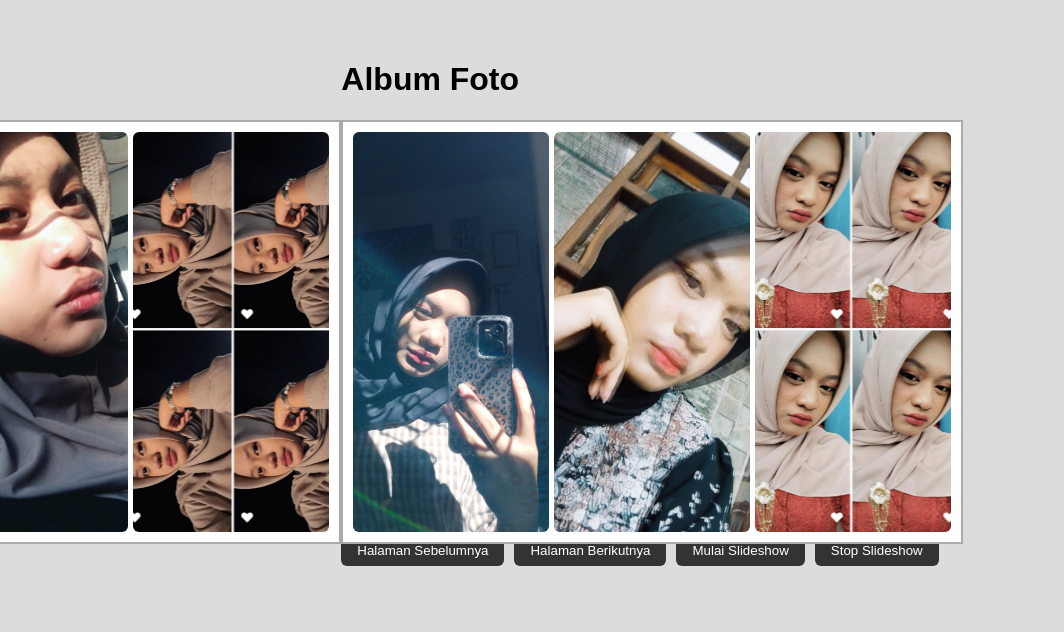
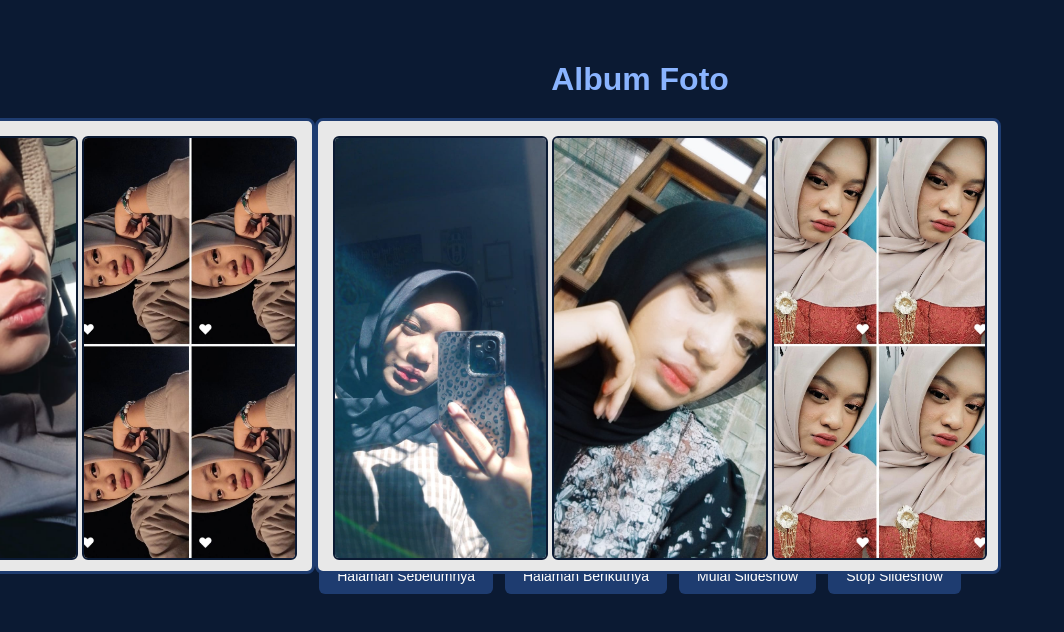
Before and after one commit to HANFANDA-krn/KEYLA, a plain HTML site: page index.html in a window 1280 px wide. Shown: the whole page, without its empty margins (0-1064 px from the left). Drawn offline with Linux system fonts and the light colour scheme.

Commit message:
Update styles.css

```diff
--- a/styles.css
+++ b/styles.css
@@ -1,49 +1,47 @@
 body {
-    background: #dcdcdc;
-    font-family: sans-serif;
+    margin: 0;
+    padding: 0;
+    background: #0b1a33; /* biru gelap */
+    font-family: Arial, sans-serif;
+    color: white;
     display: flex;
     justify-content: center;
+}
+
+.container {
+    text-align: center;
     margin-top: 40px;
 }
 
-.album-container {
-    position: relative;
-    width: 600px;
+.title {
+    font-size: 32px;
+    margin-bottom: 20px;
+    color: #8ab4ff;
 }
 
 .book {
-    width: 100%;
-    height: 400px;
+    width: 650px;
+    height: 420px;
+    margin: auto;
     position: relative;
-    perspective: 1500px;
+    perspective: 2000px;
 }
 
 .page {
     width: 100%;
     height: 100%;
-    background: white;
-    display: grid;
-    grid-template-columns: repeat(3, 1fr);
-    gap: 5px;
-    padding: 10px;
-    border: 2px solid #aaa;
+    background: #e8e8e8;
+    border: 3px solid #1e3c70;
     position: absolute;
     top: 0;
     left: 0;
     transform-origin: left;
     transition: transform 1s ease, box-shadow 1s ease;
-}
-
-/* Efek bayangan saat halaman dibuka */
-.page.open {
-    box-shadow: 20px 0px 30px rgba(0, 0, 0, 0.4);
-}
-
-.photo img {
-    width: 100%;
-    height: 100%;
-    object-fit: cover;
-    border-radius: 6px;
+    display: grid;
+    grid-template-columns: repeat(3, 1fr);
+    gap: 8px;
+    padding: 15px;
+    border-radius: 8px;
 }
 
 .page-1 {
@@ -55,24 +53,38 @@ body {
     transform: rotateY(-180deg);
 }
 
+.page.open {
+    transform: rotateY(-180deg);
+    box-shadow: 30px 0px 40px rgba(0, 0, 0, 0.5);
+}
+
+.photo img {
+    width: 100%;
+    height: 100%;
+    border-radius: 6px;
+    object-fit: cover;
+    border: 2px solid #0b1a33;
+}
+
 /* Tombol */
 .controls {
-    margin-top: 15px;
+    margin-top: 20px;
     display: flex;
-    gap: 10px;
+    gap: 12px;
     justify-content: center;
 }
 
 button {
-    padding: 8px 16px;
+    background: #1e3c70;
+    color: white;
+    border: none;
+    padding: 10px 18px;
+    border-radius: 6px;
     cursor: pointer;
-    border: none;
-    background: #333;
-    color: white;
-    border-radius: 6px;
-    transition: background 0.2s;
+    font-size: 14px;
+    transition: 0.2s;
 }
 
 button:hover {
-    background: #555;
+    background: #29518d;
 }
```
